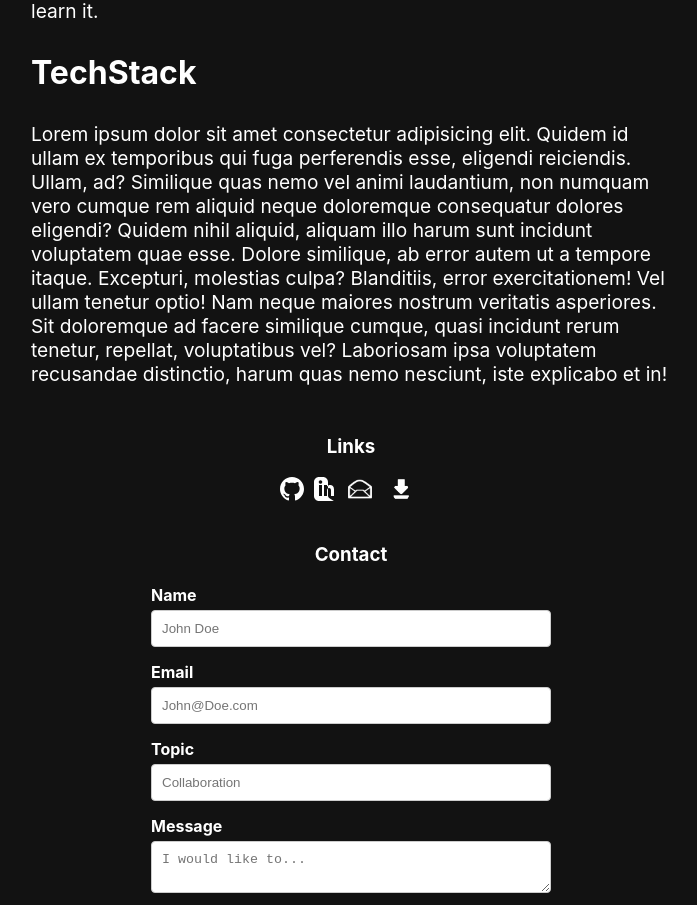
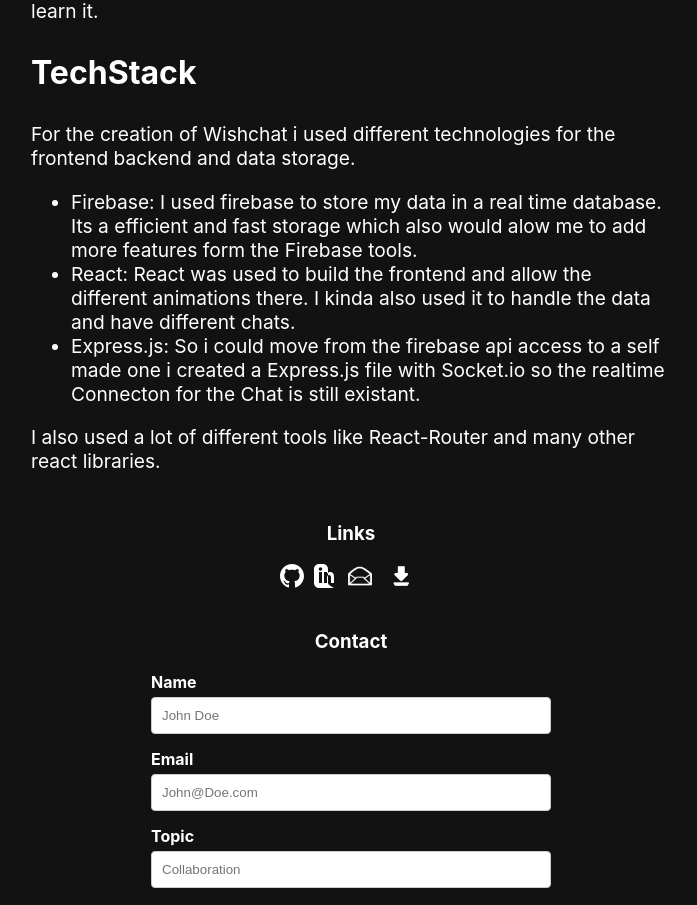
Before and after one commit to DaniDevOfficial/Portfolio-Website, a React (Create React App) app: page /Projects/Wishchat in a window 1280 px wide. Shown: the part 2521-3426 px from the top of the page, without its empty margins (289-986 px from the left). Built offline with nearby package versions, Linux system fonts and the light colour scheme.

Commit message:
Added tech stack

```diff
--- a/src/Pages/Documentations/WishChatDocumentation.jsx
+++ b/src/Pages/Documentations/WishChatDocumentation.jsx
@@ -114,7 +114,21 @@ export function WishChatDocumentation() {
                         TechStack
                     </div>
                     <div className="Text">
-                        Lorem ipsum dolor sit amet consectetur adipisicing elit. Quidem id ullam ex temporibus qui fuga perferendis esse, eligendi reiciendis. Ullam, ad? Similique quas nemo vel animi laudantium, non numquam vero cumque rem aliquid neque doloremque consequatur dolores eligendi? Quidem nihil aliquid, aliquam illo harum sunt incidunt voluptatem quae esse. Dolore similique, ab error autem ut a tempore itaque. Excepturi, molestias culpa? Blanditiis, error exercitationem! Vel ullam tenetur optio! Nam neque maiores nostrum veritatis asperiores. Sit doloremque ad facere similique cumque, quasi incidunt rerum tenetur, repellat, voluptatibus vel? Laboriosam ipsa voluptatem recusandae distinctio, harum quas nemo nesciunt, iste explicabo et in!
+                        <div className="Paragraph">
+                           For the creation of Wishchat i used different technologies for the frontend backend and data storage.
+                        </div>
+                        <ul>
+                            <li>
+                                Firebase: I used firebase to store my data in a real time database. Its a efficient and fast storage which also would alow me to add more features form the Firebase tools.
+                            </li>
+                            <li>
+                                React: React was used to build the frontend and allow the different animations there. I kinda also used it to handle the data and have different chats.
+                            </li>
+                            <li>
+                                Express.js: So i could move from the firebase api access to a self made one i created a Express.js file with Socket.io so the realtime Connecton for the Chat is still existant.
+                            </li>
+                        </ul>
+                        I also used a lot of different tools like React-Router and many other react libraries.
                     </div>
                 </div>
             </div>
```
